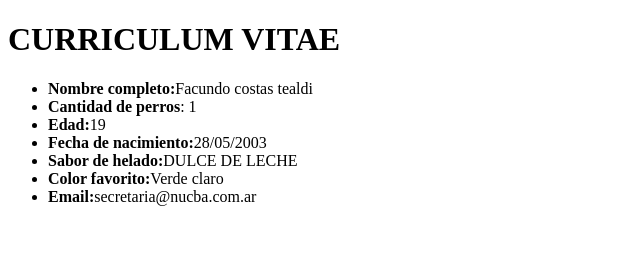
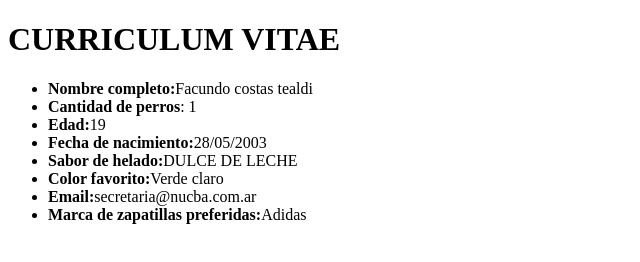
Before and after one commit to FakuKostasDvlpr/nucba2717, a plain HTML site: page clase_2/index.html in a window 1280 px wide. Shown: the whole page, without its empty margins (0-640 px from the left). Drawn offline with Linux system fonts and the light colour scheme.

Commit message:
Indumentaria agregada

```diff
--- a/clase_2/index.html
+++ b/clase_2/index.html
@@ -16,6 +16,7 @@
         <li><b>Sabor de helado:</b>DULCE DE LECHE</li>
         <li><b>Color favorito:</b>Verde claro</li>
         <li><b>Email:</b>secretaria@nucba.com.ar</li>
+        <li><b>Marca de zapatillas preferidas:</b>Adidas</li>
     </ul>
 </body>
 </html>
```
